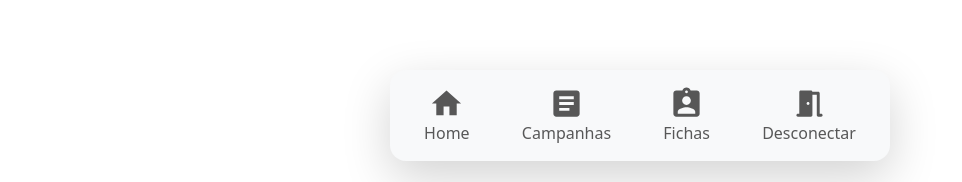
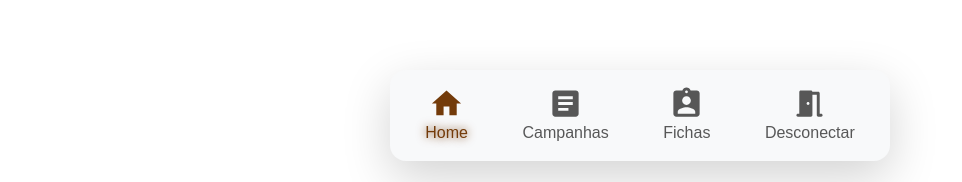
Before and after one commit to jvitorn/ficha-m-g-sussurros, a Next.js app: page /dashboard in a window 1280 px wide. Shown: the part 615-797 px from the top of the page, without its empty margins (0-962 px from the left). Built offline with nearby package versions, Linux system fonts and the light colour scheme; a web font is replaced by a local one.

Commit message:
transformando navbar em component

```diff
--- a/src/app/dashboard/page.js
+++ b/src/app/dashboard/page.js
@@ -1,39 +1,13 @@
 'use client';
 
-import { Container, Navbar, Nav } from 'react-bootstrap';
-
-import HomeIcon from '@mui/icons-material/Home';
-import ArticleIcon from '@mui/icons-material/Article';
-import AssignmentIndIcon from '@mui/icons-material/AssignmentInd';
-import MeetingRoomRoundedIcon from '@mui/icons-material/MeetingRoomRounded';
+import NavbarDashboard from '@/components/navbarDashboard';
 
 export default function Dashboard() {
   return (
     <>
       <h1>Dashboard</h1>
       {/* Container flexível para centralizar e ajustar a largura dinamicamente */}
-      <div className="position-fixed bottom-0 start-50 translate-middle-x w-100 d-flex justify-content-center">
-        <Navbar className="bg-light shadow-lg p-2 rounded-4 w-100 mb-4" style={{ maxWidth: '90%', minWidth: '320px', maxWidth: '500px' }}>
-          <Nav className="w-100 d-flex justify-content-around">
-            <Nav.Link href="#home" className="text-center">
-              <HomeIcon fontSize="large" />
-              <div>Home</div>
-            </Nav.Link>
-            <Nav.Link href="#campaigns" className="text-center">
-              <ArticleIcon fontSize="large" />
-              <div>Campanhas</div>
-            </Nav.Link>
-            <Nav.Link href="#characters" className="text-center">
-              <AssignmentIndIcon fontSize="large" />
-              <div>Fichas</div>
-            </Nav.Link>
-            <Nav.Link href="#logout" className="text-center">
-              <MeetingRoomRoundedIcon fontSize="large" />
-              <div>Desconectar</div>
-            </Nav.Link>
-          </Nav>
-        </Navbar>
-      </div>
+      <NavbarDashboard />
     </>
   );
 }
--- /dev/null
+++ b/src/components/navbarDashboard.jsx
@@ -0,0 +1,42 @@
+"use client";
+
+import '@/app/styles/global.css';
+
+import { Navbar, Nav } from "react-bootstrap";
+
+import HomeIcon from "@mui/icons-material/Home";
+import ArticleIcon from "@mui/icons-material/Article";
+import AssignmentIndIcon from "@mui/icons-material/AssignmentInd";
+import MeetingRoomRoundedIcon from "@mui/icons-material/MeetingRoomRounded";
+
+export default function NavbarDashboard() {
+  return (
+    <>
+      <div className="position-fixed bottom-0 start-50 translate-middle-x w-100 d-flex justify-content-center fontLogo">
+        <Navbar
+          className="bg-light shadow-lg p-2 rounded-4 w-100 mb-4"
+          style={{ maxWidth: "90%", minWidth: "320px", maxWidth: "500px" }}
+        >
+          <Nav className="w-100 d-flex justify-content-around">
+            <Nav.Link href="#home" className="text-center text-brown">
+              <HomeIcon fontSize="large" />
+              <div>Home</div>
+            </Nav.Link>
+            <Nav.Link href="#campaigns" className="text-center">
+              <ArticleIcon fontSize="large" />
+              <div>Campanhas</div>
+            </Nav.Link>
+            <Nav.Link href="#characters" className="text-center">
+              <AssignmentIndIcon fontSize="large" />
+              <div>Fichas</div>
+            </Nav.Link>
+            <Nav.Link href="#logout" className="text-center">
+              <MeetingRoomRoundedIcon fontSize="large" />
+              <div>Desconectar</div>
+            </Nav.Link>
+          </Nav>
+        </Navbar>
+      </div>
+    </>
+  );
+}
```
Also changed, not shown: 1 other file (tests, documents, lock files or other folders).
